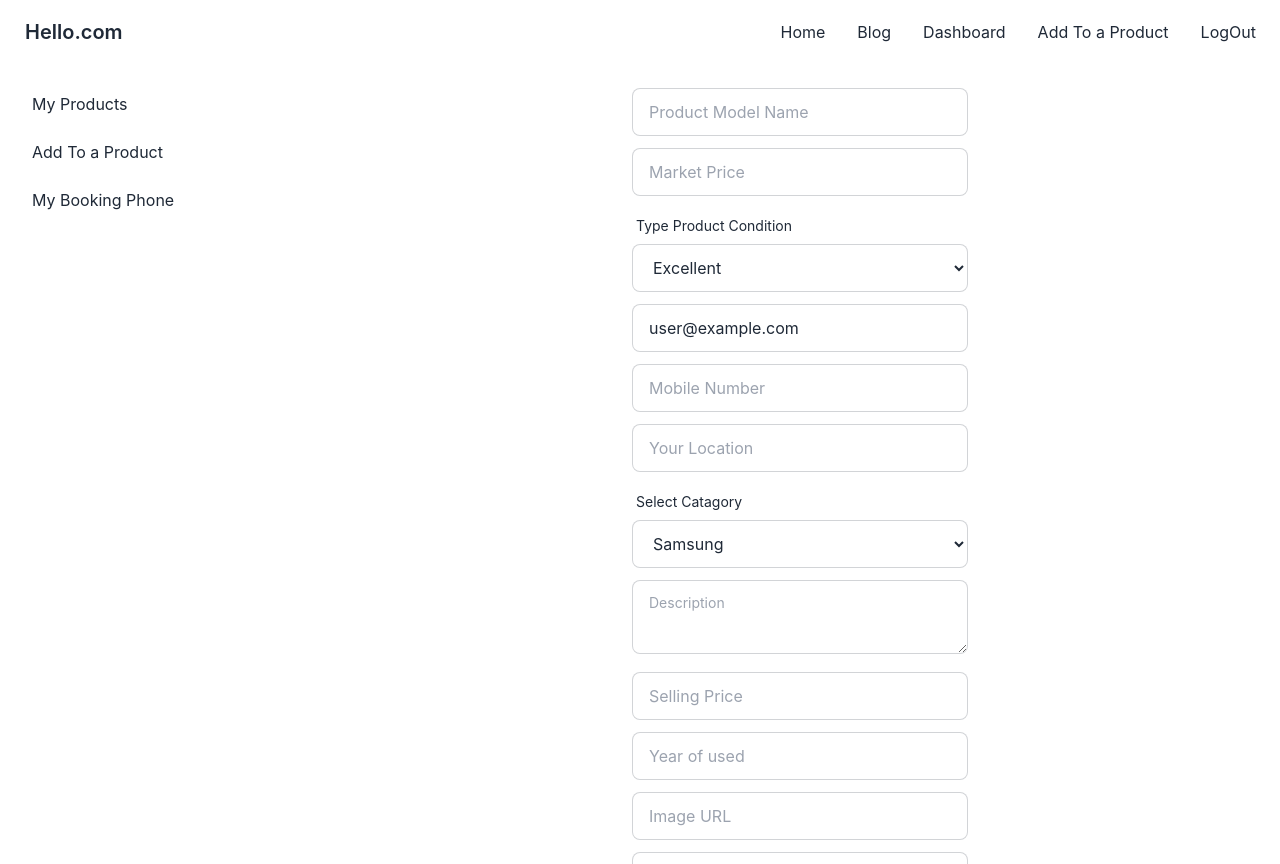
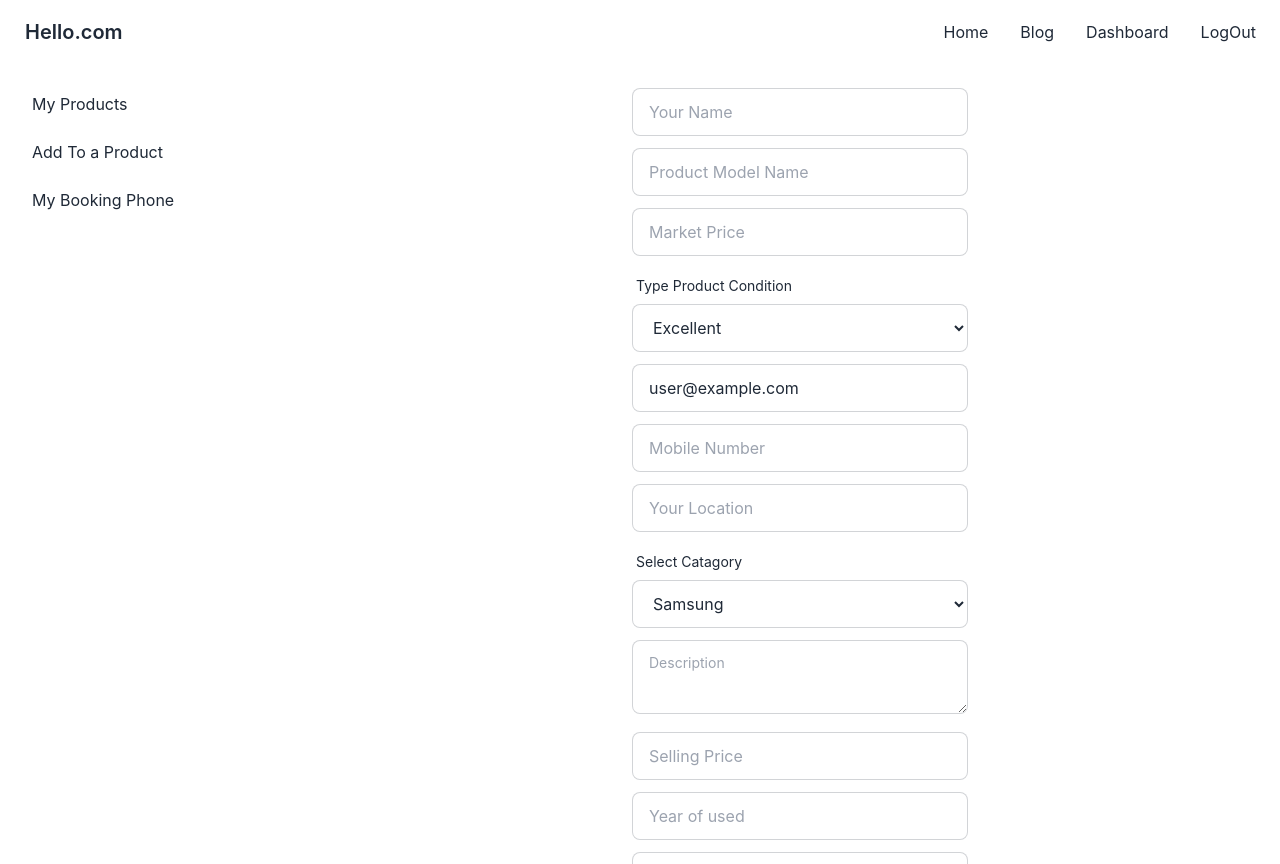
Before and after one commit to tnayem/hello-dot-com-clint, a React (Create React App) app: page /dashboard/addproduct in a window 1280 px wide. Built offline with nearby package versions, Linux system fonts and the light colour scheme; no server answers; sample sign-in values are in the browser's storage.

Commit message:
correction some info

```diff
--- a/src/Pages/AddProduct/AddProduct.js
+++ b/src/Pages/AddProduct/AddProduct.js
@@ -10,7 +10,7 @@ const AddProduct = () => {
     const { user } = useContext(AuthContext)
     console.log(user.displayName);
     let showDate = new Date();
-    let date = showDate.getDay() + '/' + showDate.getMonth() + '/' + showDate.getFullYear()
+    let date = showDate.getDay() + '/' + (showDate.getMonth()+1) + '/' + showDate.getFullYear()
     let time = showDate.getHours() + ':' + ' ' + showDate.getMinutes()
     const handleAddData = (data) => {
         console.log(data);
@@ -27,7 +27,8 @@ const AddProduct = () => {
             used: data.used,
             productImg: data.productImg,
             date: data.date,
-            time: data.time
+            time: data.time,
+            seller:data.seller
 
         }
 
@@ -43,7 +44,7 @@ const AddProduct = () => {
                 console.log(data)
                 if (data.acknowledged) {
                     toast.success('Your Phone info added successfully')
-                    navigate('/dashboard/addproduct')
+                    navigate('/dashboard/myproducts')
                 }
             })
             .catch(error => console.error(error))
@@ -53,6 +54,12 @@ const AddProduct = () => {
         <div className='w-96 mx-auto p-6'>
             <form onSubmit={handleSubmit(handleAddData)}>
                 {/* Product Name */}
+                <div className="form-control w-full mb-3">
+                    <input {...register("seller", {
+                        required: 'Name is Required'
+                    })} type="text" placeholder="Your Name" className="input input-bordered w-full" />
+                    {errors?.model && <p className='text-rose-200'>{errors?.model?.message}</p>}
+                </div>
                 <div className="form-control w-full mb-3">
                     <input {...register("model", {
                         required: 'Name is Required'
--- a/src/Pages/Brand/Oppo/SOppo.js
+++ b/src/Pages/Brand/Oppo/SOppo.js
@@ -2,7 +2,8 @@ import React, { useContext } from 'react';
 import { AuthContext } from '../../../Context/AuthProvider';
 
 const SOppo = ({ oppoPhone }) => {
-    const { brand, productImg, model, location, marketPrice, price, used } = oppoPhone
+    const { brand, productImg, model, location, marketPrice, price, used,seller, date
+,time} = oppoPhone
     const{setPhoneData}=useContext(AuthContext)
     return (
         <div>
@@ -15,7 +16,12 @@ const SOppo = ({ oppoPhone }) => {
                     <h4 className='text-xl'>Market Price: {marketPrice} Tk</h4>
                     <h4 className='text-xl'>Selling Price: {price} Tk</h4>
                     <p>Used: {used}</p>
+                    <p>Seller Name:{seller}</p>
                     <p>{location} </p>
+                    <div className='flex justify-between'>
+                        <p>Date:{date}</p>
+                        <p className='ml-6'>Time:{time}</p>
+                    </div>
                     <div className="card-actions">
                         <label onClick={()=>setPhoneData(oppoPhone)} htmlFor="buyNow-modal" className="btn btn-primary">Book Now</label>
                     </div>
--- a/src/Pages/Brand/Realme/SRealme.js
+++ b/src/Pages/Brand/Realme/SRealme.js
@@ -2,7 +2,7 @@ import React, { useContext } from 'react';
 import { AuthContext } from '../../../Context/AuthProvider';
 
 const SRealme = ({ realmePhone }) => {
-    const { brand, productImg, model, location, marketPrice, price, used } = realmePhone;
+    const { brand, productImg, model, location, marketPrice, price, used,seller,date,time} = realmePhone;
     const{setPhoneData}=useContext(AuthContext)
     return (
         <div>
@@ -11,11 +11,16 @@ const SRealme = ({ realmePhone }) => {
                     <img src={productImg} alt="Shoes" className="rounded-xl" />
                 </figure>
                 <div className="card-body items-center text-center">
-                    <h2 className="card-title">{model}</h2>
+                <h2 className="card-title">{model}</h2>
                     <h4 className='text-xl'>Market Price: {marketPrice} Tk</h4>
                     <h4 className='text-xl'>Selling Price: {price} Tk</h4>
                     <p>Used: {used}</p>
+                    <p>Seller Name:{seller}</p>
                     <p>{location} </p>
+                    <div className='flex justify-between'>
+                        <p>Date:{date}</p>
+                        <p className='ml-6'>Time:{time}</p>
+                    </div>
                     <div className="card-actions">
                     <label  onClick={()=>setPhoneData(realmePhone)} htmlFor="buyNow-modal" className="btn btn-primary">Book Now</label>
                     </div>
--- a/src/Pages/Brand/Samsung/SingleSamsung.js
+++ b/src/Pages/Brand/Samsung/SingleSamsung.js
@@ -2,7 +2,7 @@ import React, { useContext } from 'react';
 import { AuthContext } from '../../../Context/AuthProvider';
 
 const SingleSamsung = ({ samsungPhone }) => {
-    const { brand, productImg, model, location, marketPrice, price, used } = samsungPhone;
+    const { brand, productImg, model, location, marketPrice, price, used,seller,date,time} = samsungPhone;
     const{setPhoneData}=useContext(AuthContext)
     return (
         <div>
@@ -11,11 +11,16 @@ const SingleSamsung = ({ samsungPhone }) => {
                     <img src={productImg} alt="Shoes" className="rounded-xl" />
                 </figure>
                 <div className="card-body items-center text-center">
-                    <h2 className="card-title">{model}</h2>
+                <h2 className="card-title">{model}</h2>
                     <h4 className='text-xl'>Market Price: {marketPrice} Tk</h4>
                     <h4 className='text-xl'>Selling Price: {price} Tk</h4>
                     <p>Used: {used}</p>
+                    <p>Seller Name:{seller}</p>
                     <p>{location} </p>
+                    <div className='flex justify-between'>
+                        <p>Date:{date}</p>
+                        <p className='ml-6'>Time:{time}</p>
+                    </div>
                     <div className="card-actions">
                         <label onClick={()=>setPhoneData(samsungPhone)} htmlFor="buyNow-modal" className="btn btn-primary">Book Now</label>
                     </div>
--- a/src/Pages/Dashboard/BookingAllData/BookingSData.js
+++ b/src/Pages/Dashboard/BookingAllData/BookingSData.js
@@ -7,7 +7,7 @@ const BookingSData = ({ booking }) => {
     const handleDelateOrder=id=>{
         const proceed = window.confirm('Are you sure you want to cancel this product')
         if(proceed){
-            fetch(`http://localhost:5000/booking/${id}`,{
+            fetch(`https://hello-dot-com-server.vercel.app/booking/${id}`,{
                 method:'DELETE'
             })
             .then(res=>res.json())
--- a/src/Pages/Dashboard/Dashboard/Dashboard.js
+++ b/src/Pages/Dashboard/Dashboard/Dashboard.js
@@ -1,9 +1,10 @@
 import React from 'react';
+import MyProduct from '../../MyProducts/MyProduct';
 
 const Dashboard = () => {
     return (
         <div>
-            This is Dashboard
+            <h1 className='text-4xl'>Welcome to DashBoard</h1>
         </div>
     );
 };
--- a/src/Pages/Shared/Navbar/Navbar.js
+++ b/src/Pages/Shared/Navbar/Navbar.js
@@ -14,9 +14,6 @@ const Navbar = () => {
         <li><Link to='/'>Home</Link></li>
         <li><Link to='/blog'>Blog</Link></li>
         <li><Link to='/dashboard'>Dashboard</Link></li>
-        {
-            user?.uid && <li><Link to='/addproduct'>Add To a Product</Link></li>
-        }
         {
             user?.uid ? <li onClick={handleSignOut}><Link to='/'>LogOut</Link></li>
                 :
```
